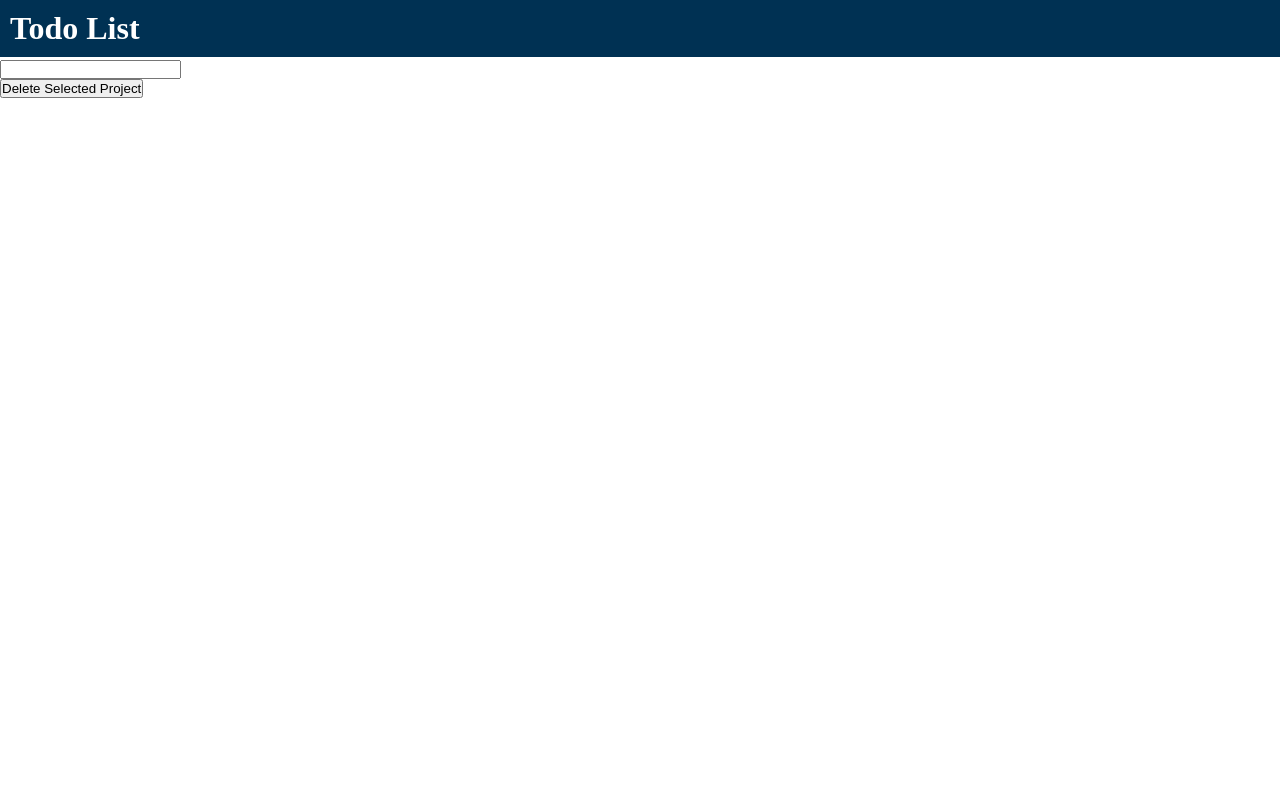
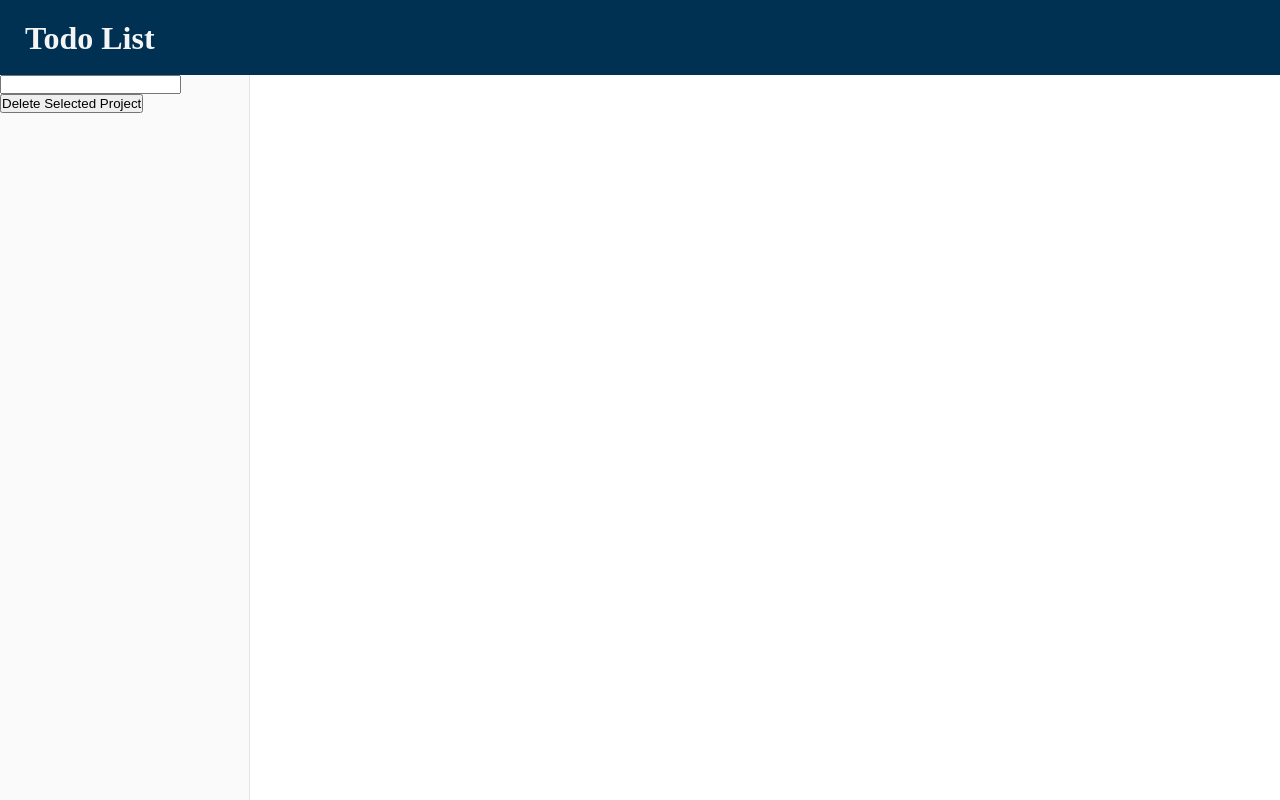
Before and after one commit to Chamara-Wijepala/to-do-list, a website built with webpack: page src/index.html in a window 1280 px wide. Built offline with nearby package versions, Linux system fonts and the light colour scheme.

Commit message:
Add CSS grid

```diff
--- a/src/styles/index.css
+++ b/src/styles/index.css
@@ -3,36 +3,34 @@
     margin: 0;
 }
 
+#content {
+    width: 100vw;
+    height: 100vh;
+    display: grid;
+    grid-template-columns: 250px auto;
+    grid-template-rows: 75px auto;
+}
+
 header {
-    padding: 10px;
+    grid-column: 1 / 3;
+    position: relative;
     background-color: #003153;
-    color: white;
-    position: fixed;
-    width: 100vw;
-    z-index: 1;
+    color: whitesmoke;
+}
+
+header h1 {
+    position: absolute;
+    top: 50%;
+    transform: translate(0, -50%);
+    padding-left: 25px;
 }
 
 nav {
-    position: absolute;
-    min-height: 100vh;
-    width: 175px;
-}
-
-#project-list {
-    padding-top: 60px;
+    grid-column: 1 / 2;
+    background-color: #fafafa;
+    border-right: 1px solid #e3e3ee;
 }
 
 main {
-    position: static;
-    height: 100vh;
-    width: 100vw;
+    grid-column: 2 / 3;
 }
-
-#task-menu {
-    padding-top: 55px;
-    padding-left: 175px;
-}
-
-.active-project {
-    font-weight: 900;
-}
```
Also changed, not shown: src/index.html (+1 -3 lines).
